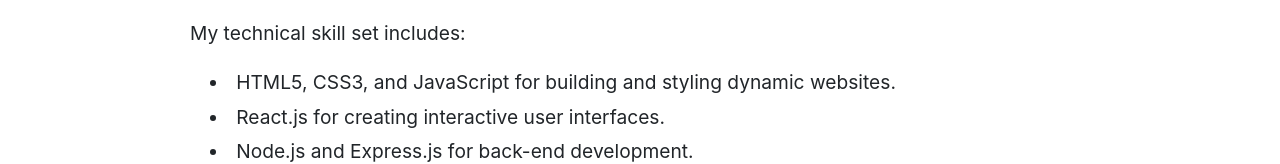
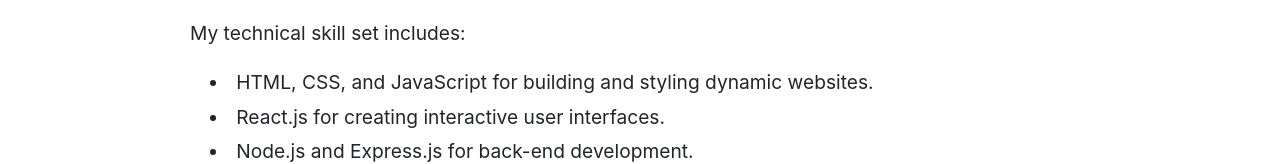
Before and after one commit to MohdHassan0912/Portfolio, a React (Create React App) app: page /about in a window 1280 px wide. Shown: the part 301-465 px from the top of the page. Built offline with nearby package versions, Linux system fonts and the light colour scheme.

Commit message:
some changes

```diff
--- a/src/about.js
+++ b/src/about.js
@@ -44,7 +44,7 @@
           <p className="p1 ">My technical skill set includes:</p>
 
           <li>
-            HTML5, CSS3, and JavaScript for building and styling dynamic
+            HTML, CSS, and JavaScript for building and styling dynamic
             websites.
           </li>
           <li>React.js for creating interactive user interfaces.</li>
--- a/src/contact.js
+++ b/src/contact.js
@@ -45,7 +45,6 @@
           </div>
         </form>
       </div>
-      <Common1/>
     </>
   );
 };
--- a/src/project.js
+++ b/src/project.js
@@ -1,6 +1,5 @@
 import Common from "./common";
 import Common1 from "./common1";
-import Commmon1 from "./common1";
 import "./project.css";
 import { Link } from "react-router-dom";
 
--- a/src/service.js
+++ b/src/service.js
@@ -1,6 +1,5 @@
 import Common from "./common";
 import Common1 from "./common1";
-import Commmon1 from "./common1";
 
 const Service = () => {
   return (
```
